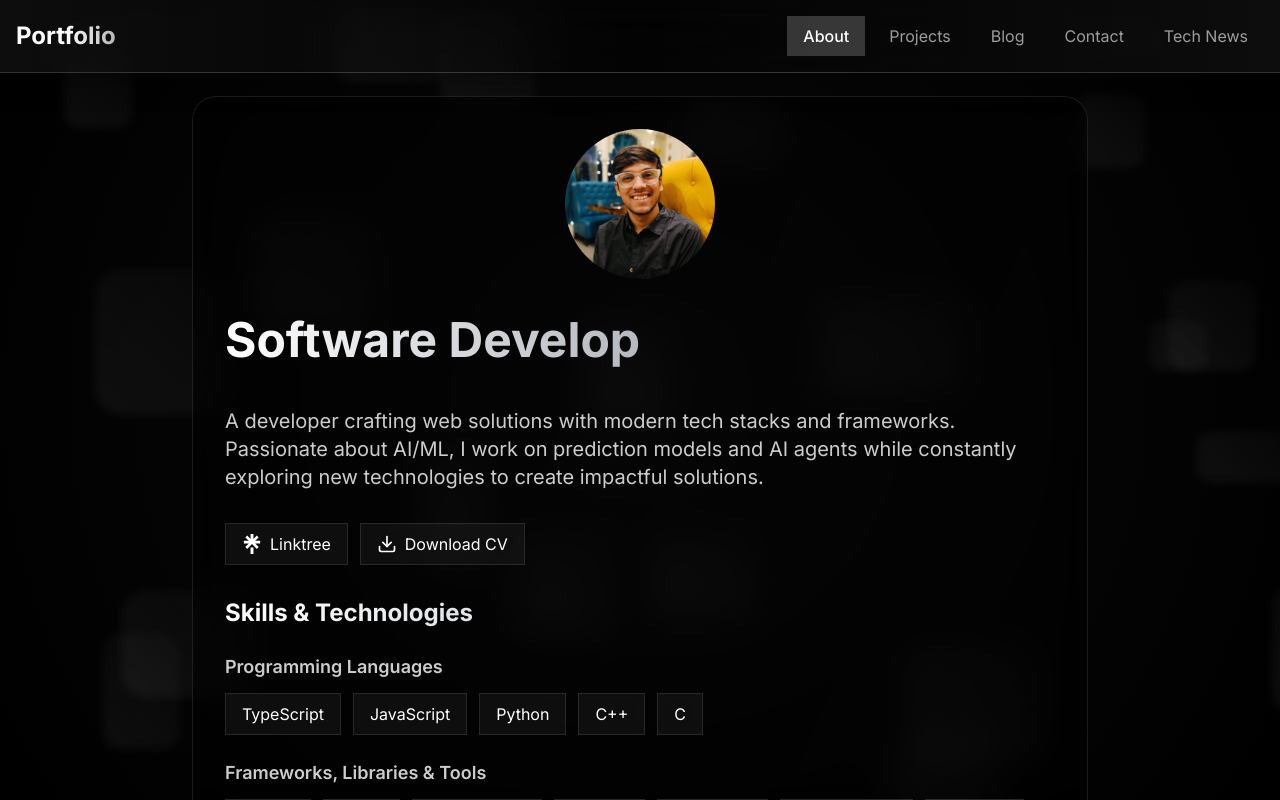
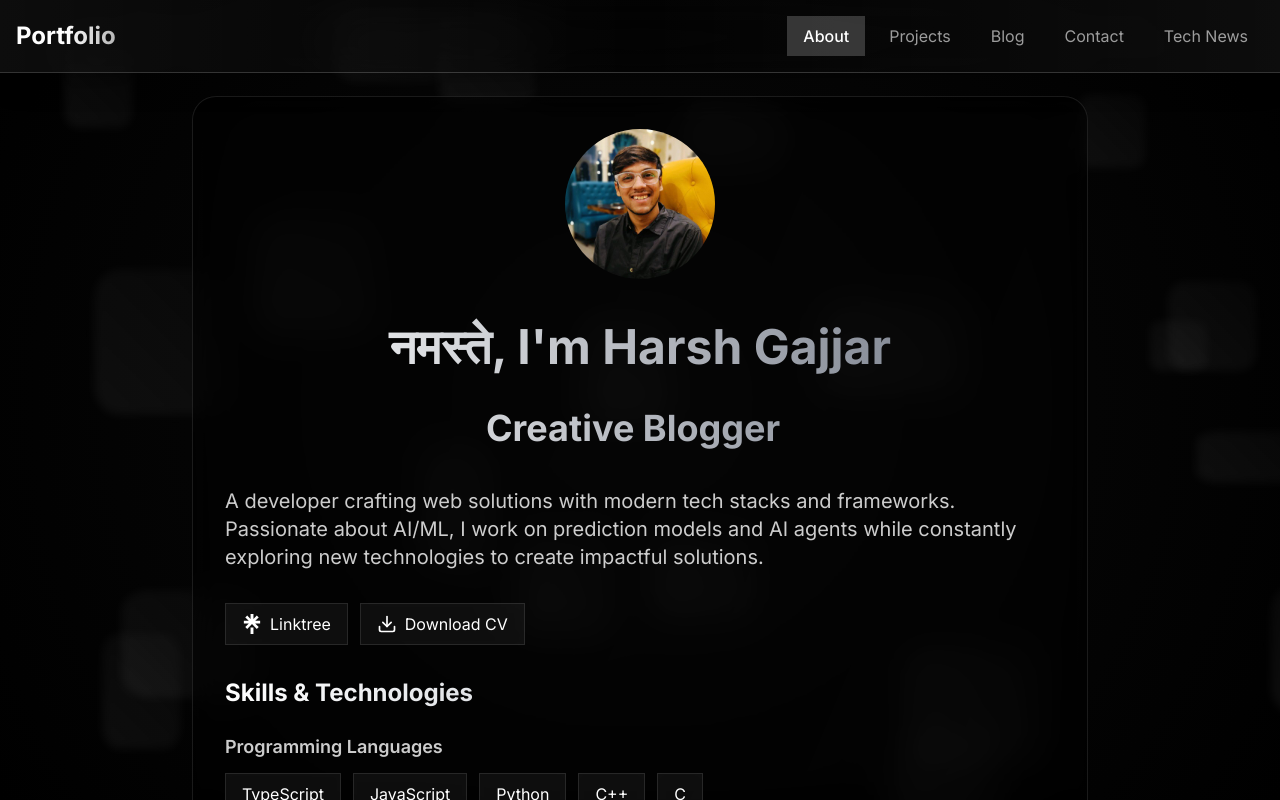
Before and after one commit to harshhh28/Portfolio, a Next.js app: page / in a window 1280 px wide. Shown: the top 800 px of the page. Built offline with nearby package versions, Linux system fonts and the light colour scheme.

Commit message:
feat(about): update greeting to include Hindi and simplify animation sequence

```diff
--- a/src/app/page.tsx
+++ b/src/app/page.tsx
@@ -251,22 +251,18 @@ export default function About() {
                 className="rounded-full"
               />
             </div>
-            <h1 className="text-3xl sm:text-5xl font-bold mb-2 sm:mb-8 min-h-[64px] bg-clip-text text-transparent bg-gradient-to-r from-white to-gray-500">
+            <div className="space-y-2">
+              {/* <h1 className="text-3xl sm:text-5xl font-bold text-center bg-clip-text text-transparent bg-gradient-to-r from-white to-gray-500"> */}
+              <h1 className="text-3xl sm:text-5xl font-bold pt-3 mb-2 text-center sm:mb-8 min-h-[64px] bg-clip-text text-transparent bg-gradient-to-r from-white to-gray-500">
+                नमस्ते, I'm Harsh Gajjar
+              </h1>
+              <div className="text-2xl sm:text-4xl font-bold text-center min-h-[48px] bg-clip-text text-transparent bg-gradient-to-r from-white to-gray-500">
                 <TypeAnimation
                   sequence={[
-                  "Hello, I'm Harsh Gajjar",
-                  1000,
-                  "",
-                  100,
                     "Software Developer",
                     1000,
-                  "",
-                  100,
                     "Creative Blogger",
                     1000,
-                  "",
-
-                  100,
                     "Lifelong Learner",
                     1000,
                   ]}
@@ -275,7 +271,8 @@ export default function About() {
                   repeat={Infinity}
                   style={{ display: "inline-block", lineHeight: "1.2" }}
                 />
-            </h1>
+              </div>
+            </div>
 
             <p className="text-lg sm:text-xl text-white/80 leading-relaxed transform transition-all duration-300 group-hover:text-white/90">
               A developer crafting web solutions with modern tech stacks and
```
Lines whose indentation alone changed are shown as unchanged.
